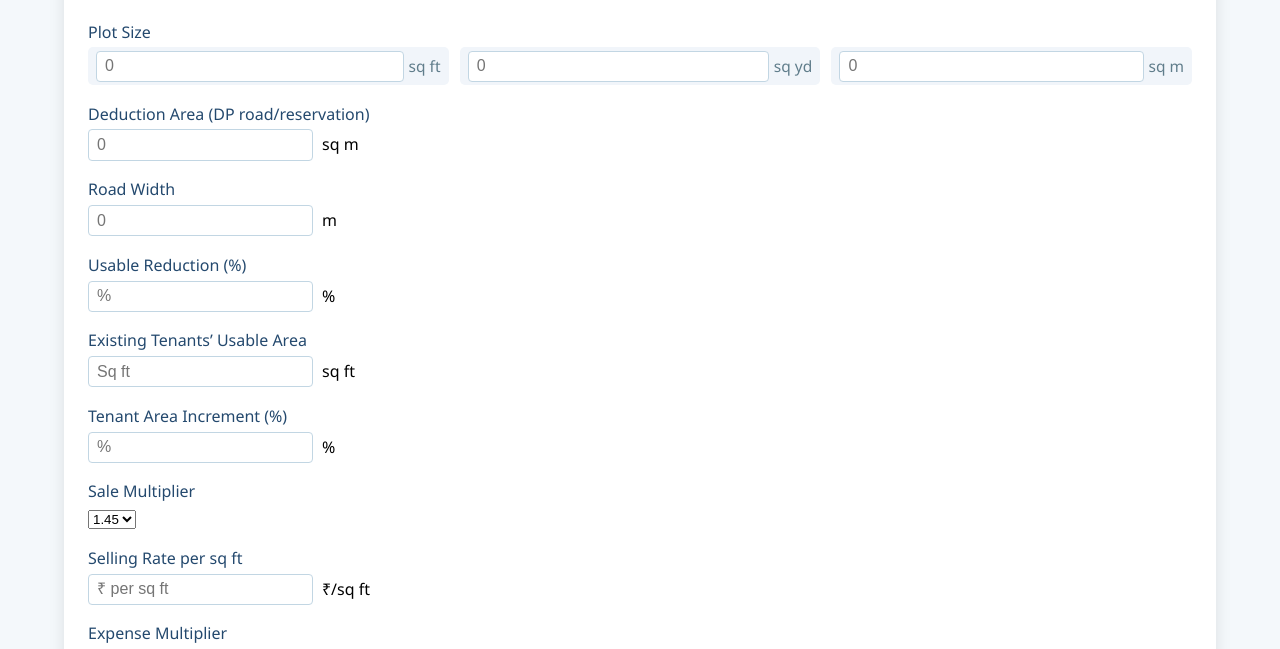
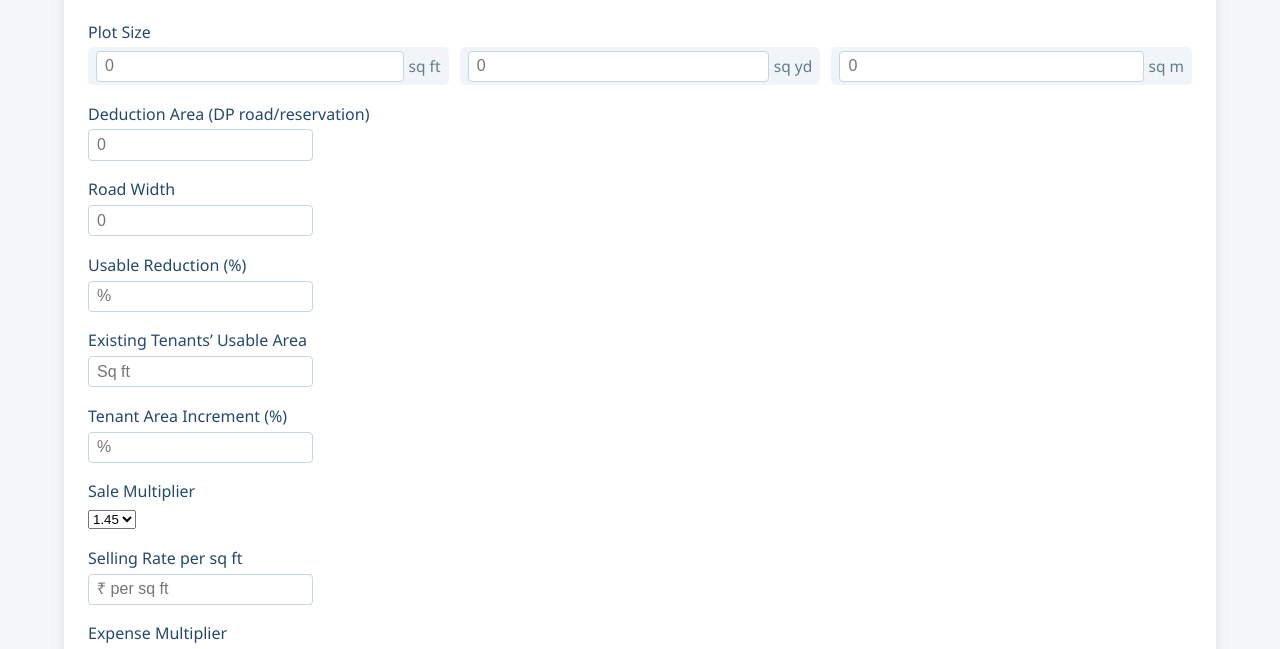
Before and after one commit to vinaykalani/work, a plain HTML site: page index.html in a window 1280 px wide. Shown: the part 142-791 px from the top of the page. Drawn offline with Linux system fonts and the light colour scheme.

Commit message:
Update index.html

```diff
--- a/index.html
+++ b/index.html
@@ -31,35 +31,30 @@
                 <label for="deduction-area">Deduction Area (DP road/reservation)</label>
                 <div>
                     <input type="number" min="0" step="any" id="deduction-area" placeholder="0">
-                    <span>sq m</span>
                 </div>
             </div>
             <div class="input-group">
                 <label for="road-width">Road Width</label>
                 <div>
                     <input type="number" min="0" step="any" id="road-width" placeholder="0">
-                    <span>m</span>
                 </div>
             </div>
             <div class="input-group">
                 <label for="usable-reduction">Usable Reduction (%)</label>
                 <div>
                     <input type="number" min="0" max="100" step="any" id="usable-reduction" placeholder="%">
-                    <span>%</span>
                 </div>
             </div>
             <div class="input-group">
                 <label for="tenant-usable-area">Existing Tenants’ Usable Area</label>
                 <div>
                     <input type="number" min="0" step="any" id="tenant-usable-area" placeholder="Sq ft">
-                    <span>sq ft</span>
                 </div>
             </div>
             <div class="input-group">
                 <label for="tenant-increment">Tenant Area Increment (%)</label>
                 <div>
                     <input type="number" min="0" step="any" id="tenant-increment" placeholder="%">
-                    <span>%</span>
                 </div>
             </div>
             <div class="input-group">
@@ -75,7 +70,6 @@
                 <label for="selling-rate">Selling Rate per sq ft</label>
                 <div>
                     <input type="number" min="0" step="any" id="selling-rate" placeholder="₹ per sq ft">
-                    <span>₹/sq ft</span>
                 </div>
             </div>
             <div class="input-group">
@@ -91,7 +85,6 @@
                 <label for="expense-rate">Expense Rate per sq ft</label>
                 <div>
                     <input type="number" min="0" step="any" id="expense-rate" placeholder="₹ per sq ft">
-                    <span>₹/sq ft</span>
                 </div>
             </div>
             <hr style="margin:2rem 0 1.5rem 0; border:0; border-top:1px solid #e5e5e5;" />
```
